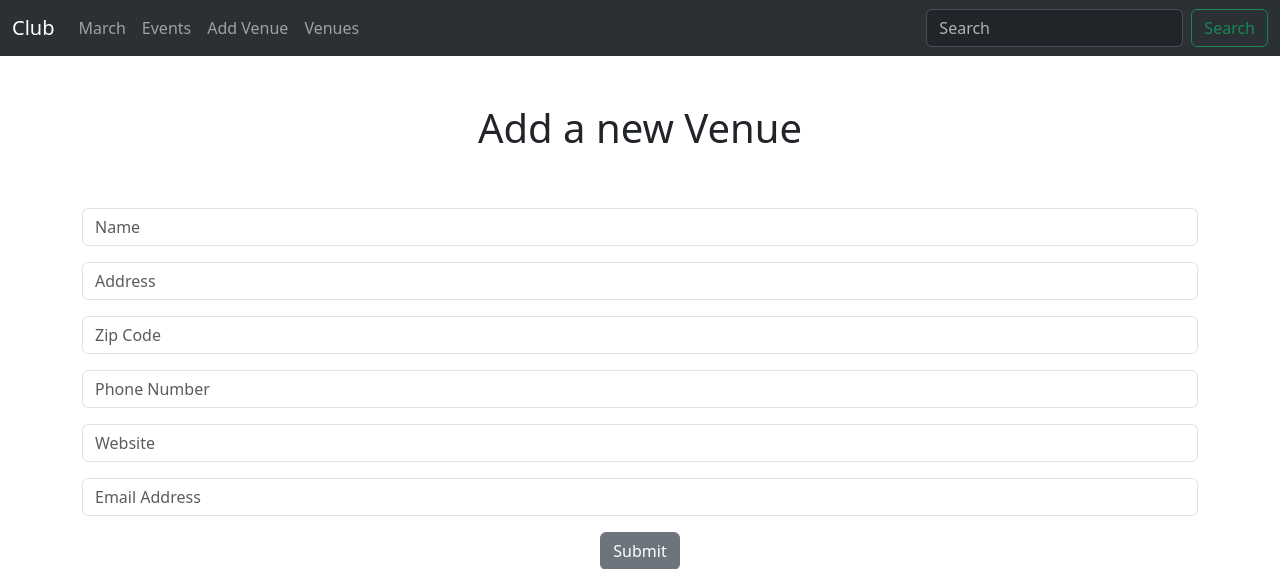
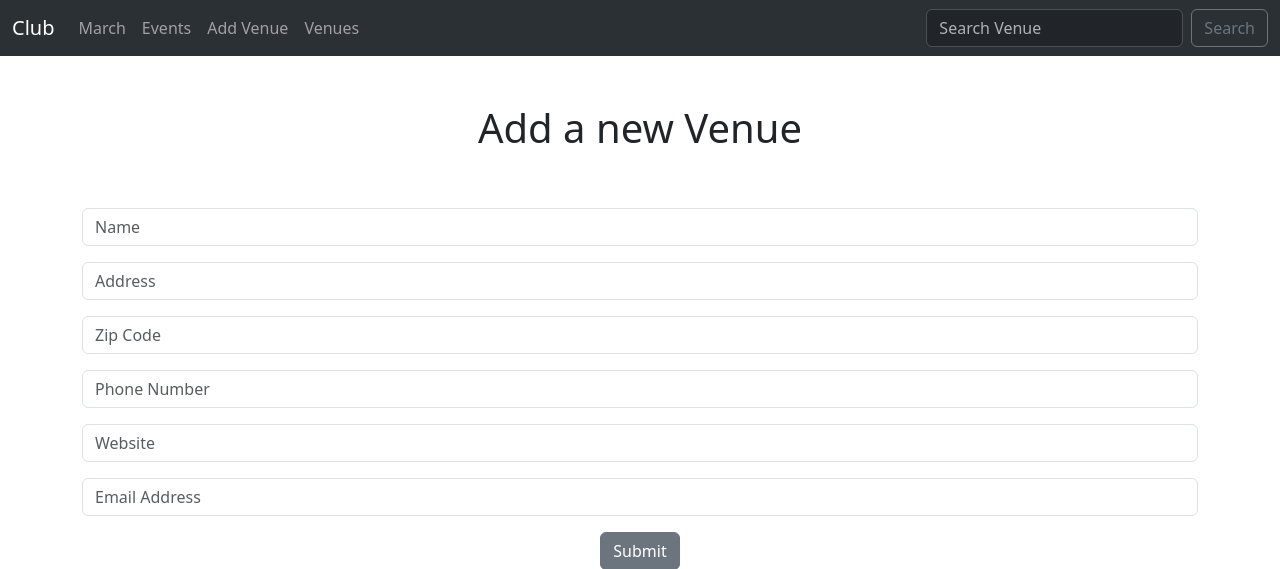
Before and after one commit to xavier-berthiaume/Events-app, a Django app: page /add_venue/ in a window 1280 px wide. Shown: the top 569 px of the page. Run offline with Django 4.2, Linux system fonts and the light colour scheme.

Commit message:
Added venue search

```diff
--- a/clubs/events/templates/events/nav.html
+++ b/clubs/events/templates/events/nav.html
@@ -19,9 +19,10 @@
           <a class="nav-link" href="{% url 'list-venue' %}">Venues</a>
         </li>
       </ul>
-      <form class="d-flex" role="search">
-        <input class="form-control me-2" type="search" placeholder="Search" aria-label="Search">
-        <button class="btn btn-outline-success" type="submit">Search</button>
+      <form class="d-flex" role="search" method="POST" action="{% url 'search-venue' %}">
+      {% csrf_token %}
+        <input class="form-control me-2" type="search" placeholder="Search Venue" aria-label="Search" name="SearchBar">
+        <button class="btn btn-outline-secondary" type="submit">Search</button>
       </form>
     </div>
   </div>
--- a/clubs/events/urls.py
+++ b/clubs/events/urls.py
@@ -7,5 +7,6 @@ urlpatterns = [
         path('events/', views.all_events, name="events-list"),
         path('add_venue/', views.add_venue, name="add-venue"),
         path('list_venue/', views.list_venue, name="list-venue"),
-        path('show_venue/<venue_id>', views.show_venue, name="show-venue")
+        path('show_venue/<venue_id>', views.show_venue, name="show-venue"),
+        path('search_venue/', views.search_venue, name="search-venue")
 ]
--- a/clubs/events/views.py
+++ b/clubs/events/views.py
@@ -73,6 +73,20 @@ def show_venue(request, venue_id, *args, **kwargs):
     venue = Venue.objects.get(pk = venue_id)
 
     context = {
+        'venue': venue
     }
 
     return render(request, 'events/show_venue.html', context)
+
+def search_venue(request, *arg, **kwargs):
+
+    if request.method == "POST":
+        search_term = request.POST["SearchBar"]
+        found_venues = Venue.objects.filter(name__contains=search_term)
+
+    context = {
+        "search_term": search_term,
+        "venues": found_venues
+    }
+
+    return render(request, 'events/search_venue.html', context)
```
Also changed, not shown: clubs/events/templates/events/search_venue.html (added, +41 -0 lines), clubs/events/templates/events/show_venue.html (+12 -1 lines).
